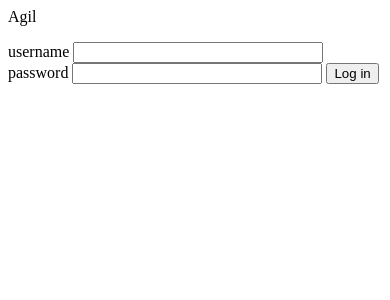
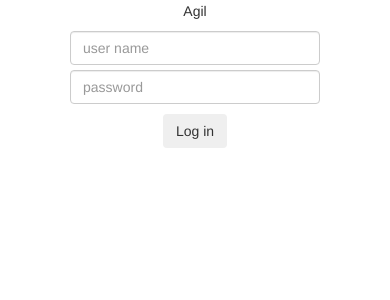
Before and after one commit to dbartel/csce445project, a Python web app: template templates/landing.html in a window 390 px wide. Shown: the top 300 px of the page. Run offline with Jinja, Linux system fonts and the light colour scheme; the template is opened without the code that fills it, so the values that code supplies are empty; some libraries are stand-ins or nearby versions.

Commit message:
ui improvements
looks less bad

```diff
--- a/templates/landing.html
+++ b/templates/landing.html
@@ -1,16 +1,22 @@
 <head>
     <title>landing</title>
+    <link rel="stylesheet" href="https://maxcdn.bootstrapcdn.com/bootstrap/3.3.4/css/bootstrap.min.css">
+    <link rel="stylesheet" href="https://maxcdn.bootstrapcdn.com/bootstrap/3.3.4/css/bootstrap-theme.min.css">
 </head>
-<div class="landing-page">
-	<div class="panel home-landing">
-		<p>Agil</p>
-        <form action="dashboard" method="post">
-            username <input type="text" style="width:250px; margin-left:auto; margin-right:auto" name="username">
-            password <input type="password" style="width:250px; margin-left:auto; margin-right:auto" name="password">
-            <input type="submit" id="logInButton" action="dashboard" value="Log in" onclick="location.href=dashboard.html" >
-        </form>
+<div class="col-md-4"></div>
+<div class="col-md-4" >
+    <div class="text-center">
+        <p style="width:250px; margin-left:auto; margin-right:auto">Agil</p>
+    </div>
+    <form action="dashboard" method="post">
+        <input type="text" class="form-control" style="width:250px; margin-left:auto; margin-right:auto" name="username" placeholder="user name">
+        <input type="password" class="form-control" style="width:250px; margin-left:auto; margin-right:auto; margin-top:5px" name="password" placeholder="password">
+        <div class="text-center">
+            <input type="submit" class="btn" style="margin-top:10px" id="logInButton" action="dashboard" value="Log in" onclick="location.href=dashboard.html" >
+        </div>
+    </form>
 
 
 		<!--<a href class="button tiny" ng-click="logIn()">Log In</a>-->
-	</div>
 </div>
+<div class="col-md-4"></div>
```
Also changed, not shown: routes.py (+4 -4 lines), 1 other file.
